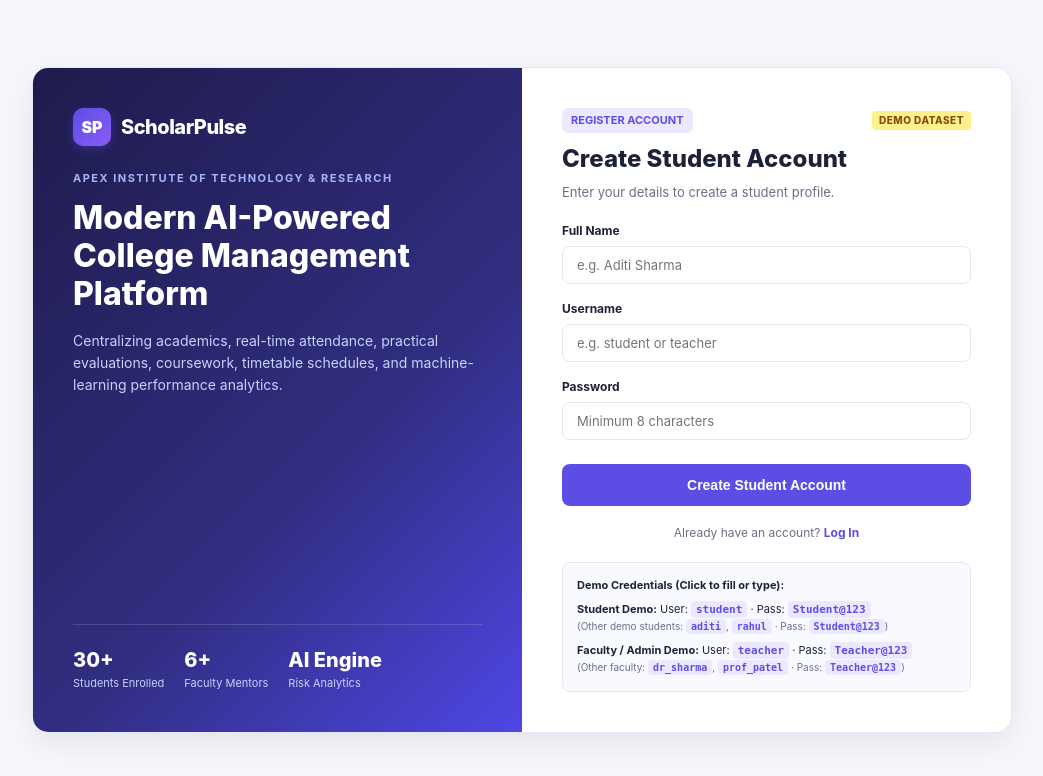
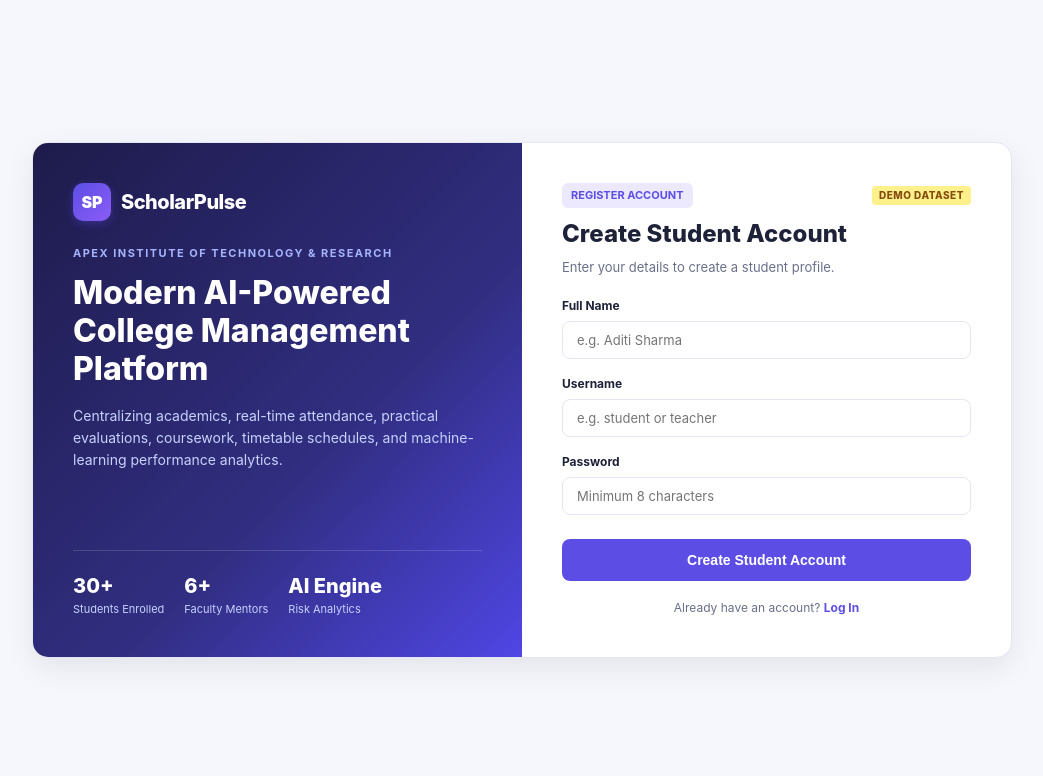
Before and after one commit to Saru2248/-ScholarPulse-AI-Powered-Student-Performance-College-Activity-Management-System, a Flask app: page /register in a window 1280 px wide. Shown: the top 776 px of the page, without its empty margins (118-1161 px from the left). Run offline with Flask 3, Linux system fonts and the light colour scheme.

Commit message:
Hide demo credentials card from login portal

```diff
--- a/templates/login.html
+++ b/templates/login.html
@@ -157,19 +157,6 @@
         New student? <a href="{{ url_for('register') }}" style="color: var(--primary); font-weight: 700;">Register Account</a>
         {% endif %}
       </div>
-
-      <!-- Quick Demo Credentials Box -->
-      <div class="credential-box">
-        <strong style="color: var(--ink);">Demo Credentials (Click to fill or type):</strong>
-        <div style="margin-top: 6px;">
-          <strong>Student Demo:</strong> User: <code>student</code> · Pass: <code>Student@123</code><br>
-          <span style="color: var(--muted); font-size: 10px;">(Other demo students: <code>aditi</code>, <code>rahul</code> · Pass: <code>Student@123</code>)</span>
-        </div>
-        <div style="margin-top: 6px;">
-          <strong>Faculty / Admin Demo:</strong> User: <code>teacher</code> · Pass: <code>Teacher@123</code><br>
-          <span style="color: var(--muted); font-size: 10px;">(Other faculty: <code>dr_sharma</code>, <code>prof_patel</code> · Pass: <code>Teacher@123</code>)</span>
-        </div>
-      </div>
     </div>
   </div>
 </body>
```
